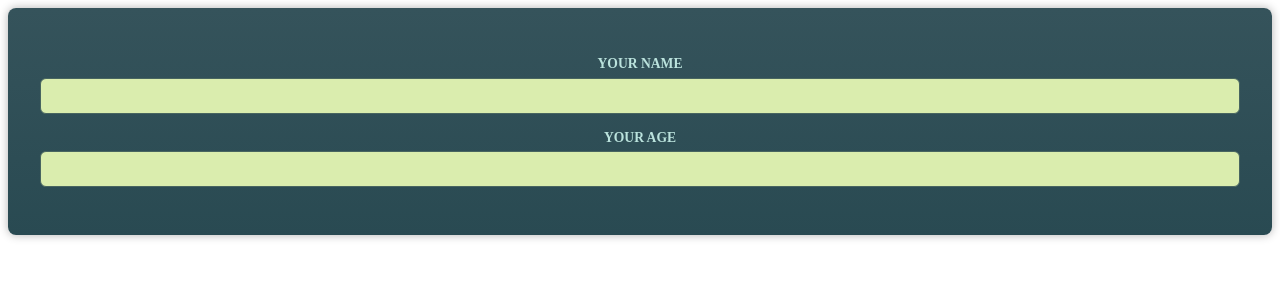
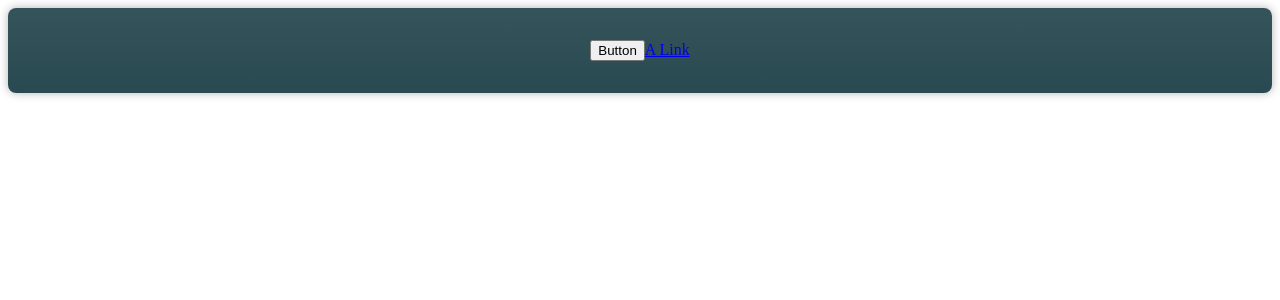
Before and after one commit to lboyadzhiev/basic-ts-app, a React (Vite) app: page / in a window 1280 px wide. Shown: the top 300 px of the page. Built offline with nearby package versions, Linux system fonts and the light colour scheme.

Commit message:
Implement Custom Button component

```diff
--- a/src/App.tsx
+++ b/src/App.tsx
@@ -1,13 +1,16 @@
 import './App.css';
 
 // components
-import Input from './components/Input';
+// import Input from './components/Input';
+import Button from './components/Button';
 
 function App() {
   return (
     <main>
-      <Input id='name' label='Your Name' type='text' />
-      <Input id='age' label='Your Age' type='number' />
+      <Button className='button'>A Button</Button>
+      <Button className='button' href='http://goole.com'>
+        A Link
+      </Button>
     </main>
   );
 }
--- /dev/null
+++ b/src/components/Button.tsx
@@ -0,0 +1,19 @@
+import { type ComponentPropsWithoutRef } from 'react';
+
+type ButtonProps = ComponentPropsWithoutRef<'button'> & {
+  href?: never;
+};
+
+type AnchorProps = ComponentPropsWithoutRef<'a'> & {
+  href?: string;
+};
+
+export default function Button(props: ButtonProps | AnchorProps) {
+  if (isAnchorProps(props)) return <a href='' {...props}></a>;
+  return <button {...props}>Button</button>;
+}
+
+// helpers
+function isAnchorProps(props: ButtonProps | AnchorProps): props is AnchorProps {
+  return 'href' in props;
+}
```
